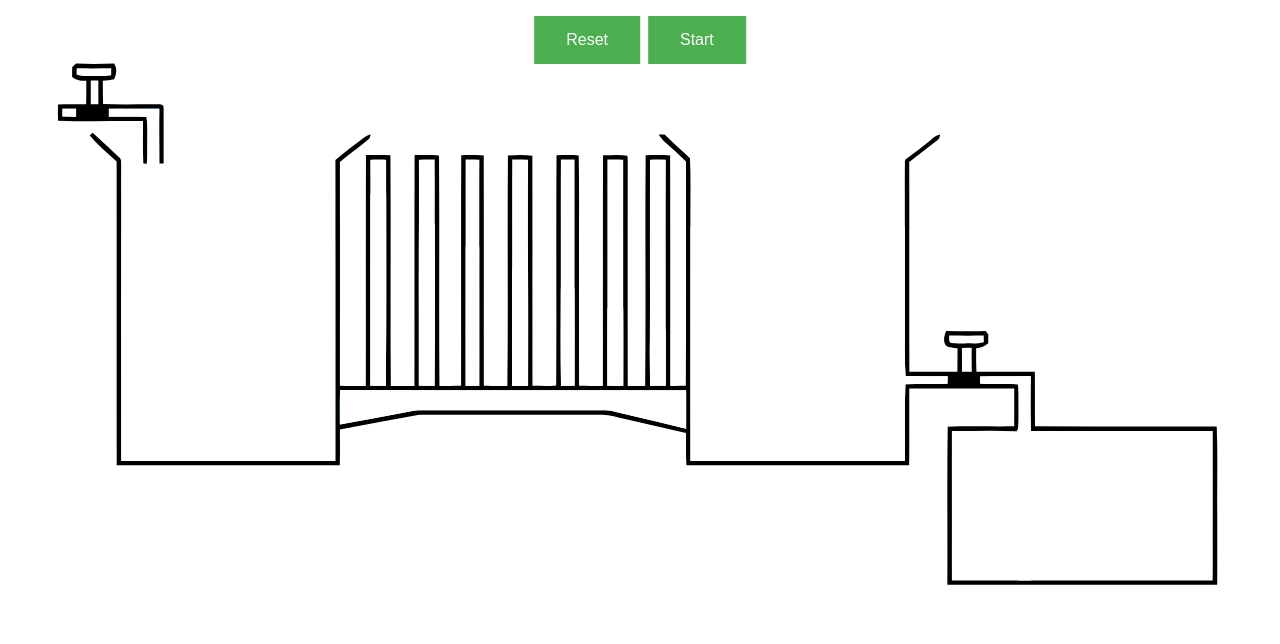
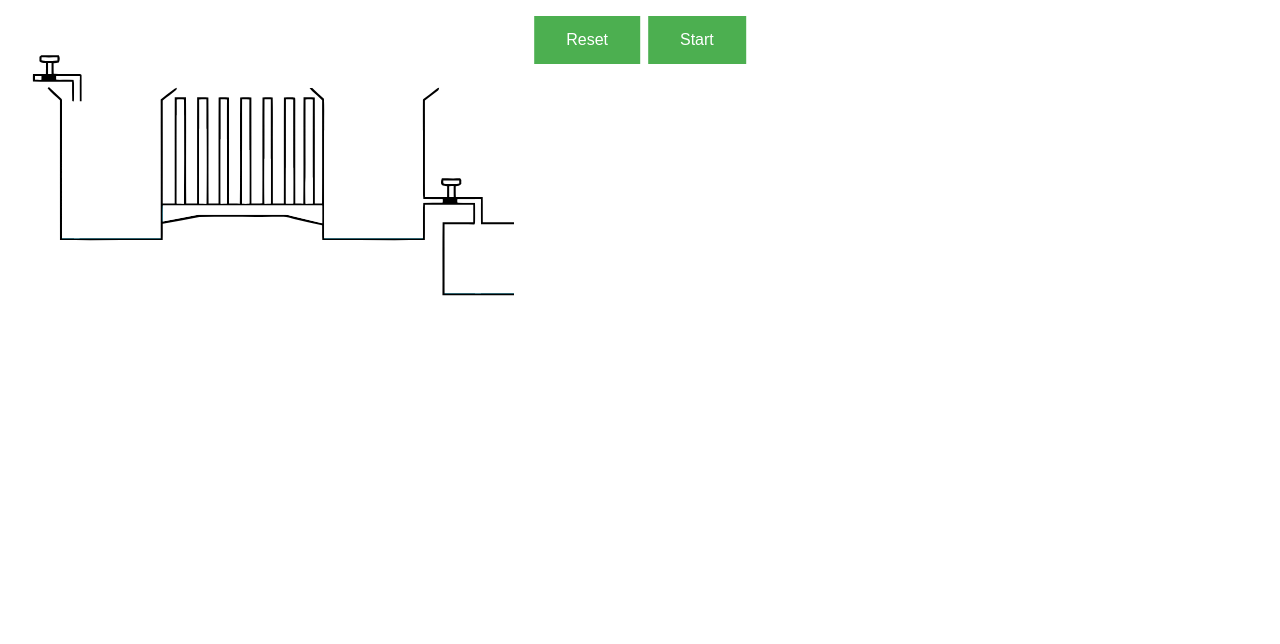
Before and after one commit to virtual-labs/exp-bernoullis-iiith, a plain HTML site: page experiment/simulation/index.html in a window 1280 px wide. Drawn offline with Linux system fonts and the light colour scheme.

Commit message:
Update index.html

```diff
--- a/experiment/simulation/index.html
+++ b/experiment/simulation/index.html
@@ -24,7 +24,9 @@
       </div>
     </div>
     <svg
-      viewBox="0 0 928 435"
+      width="40%"
+      height="40%"
+      viewBox="0 0 800 500"
       version="1.1"
       xmlns="http://www.w3.org/2000/svg"
     >
```
